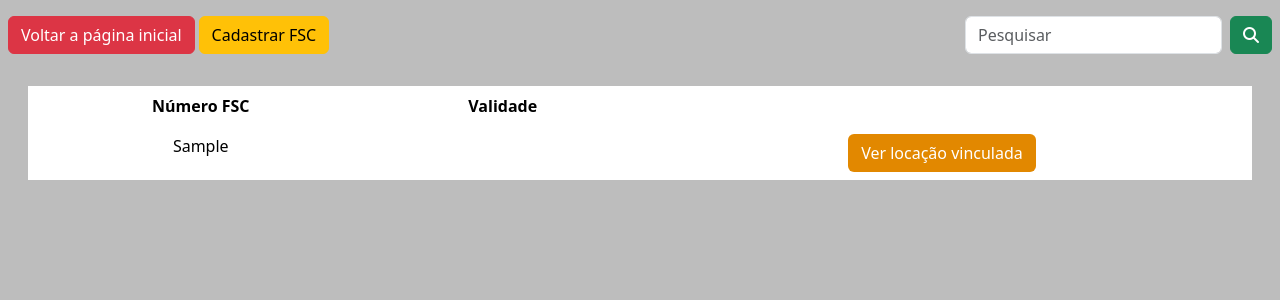
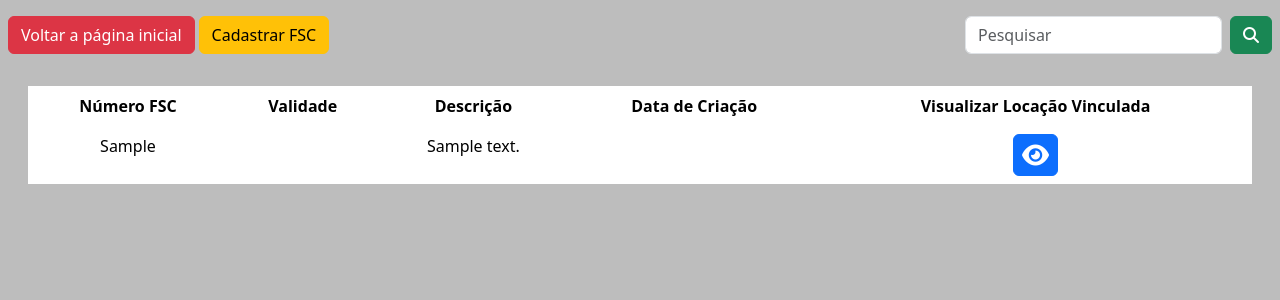
Before and after one commit to kalkslucas/controle-locacao, a PHP site: page /visualizar-fsc.php in a window 1280 px wide. Shown: the part 140-440 px from the top of the page. Run offline with PHP 8.4, Linux system fonts and the light colour scheme; the visitor is signed in with stand-in values (Sample User, id 1); tables that the repository leaves empty or names only in its code hold one stand-in row (values such as "Sample post"); some libraries are stand-ins or nearby versions.

Commit message:
ajuste tela visualizar fsc

```diff
--- a/visualizar-fsc.php
+++ b/visualizar-fsc.php
@@ -78,7 +78,9 @@
                       <tr class='text-center'>
                         <th>Número FSC</th>
                         <th>Validade</th>
-                        <th></th>
+                        <th>Descrição</th>
+                        <th>Data de Criação</th>
+                        <th>Visualizar Locação Vinculada</th>
                       </tr>
                     </thead>
                     <tbody>";
@@ -89,14 +91,16 @@
           try {
             if(!isset($_GET['filtrar'])){
               //query sql de consulta
-              $sql = 'SELECT idfsc, numero_fsc, DATE_FORMAT(validade, "%d/%m/%Y") as validade, id_locacao FROM fsc inner join locacao on fsc.id_locacao = locacao.idlocacao ORDER BY validade asc';
+              $sql = 'SELECT idfsc, numero_fsc, descricao, DATE_FORMAT(validade, "%d/%m/%Y") as validade, DATE_FORMAT(data_criacao, "%d/%m/%Y") as data_criacao,id_locacao FROM fsc inner join locacao on fsc.id_locacao = locacao.idlocacao ORDER BY validade asc';
               //execução da instrução sql
               $consulta = $conectar->query($sql);
               while ($linha = $consulta->fetch(PDO::FETCH_ASSOC)) {
                 echo "  <tr class='text-center'>
                           <td>$linha[numero_fsc]</td>
                           <td>$linha[validade]</td>
-                          <td><a href='./ver-locacao.php?idlocacao=$linha[id_locacao]' class='btn btn-laranja'>Ver locação vinculada</a></td>
+                          <td>$linha[descricao]</td>
+                          <td>$linha[data_criacao]</td>
+                          <td><a href='./ver-locacao.php?idlocacao=$linha[id_locacao]' class='btn btn-primary p-2'><i class='fa-solid fa-eye fa-xl'></i></a></td>
                         </tr>
                 ";
               }
```
